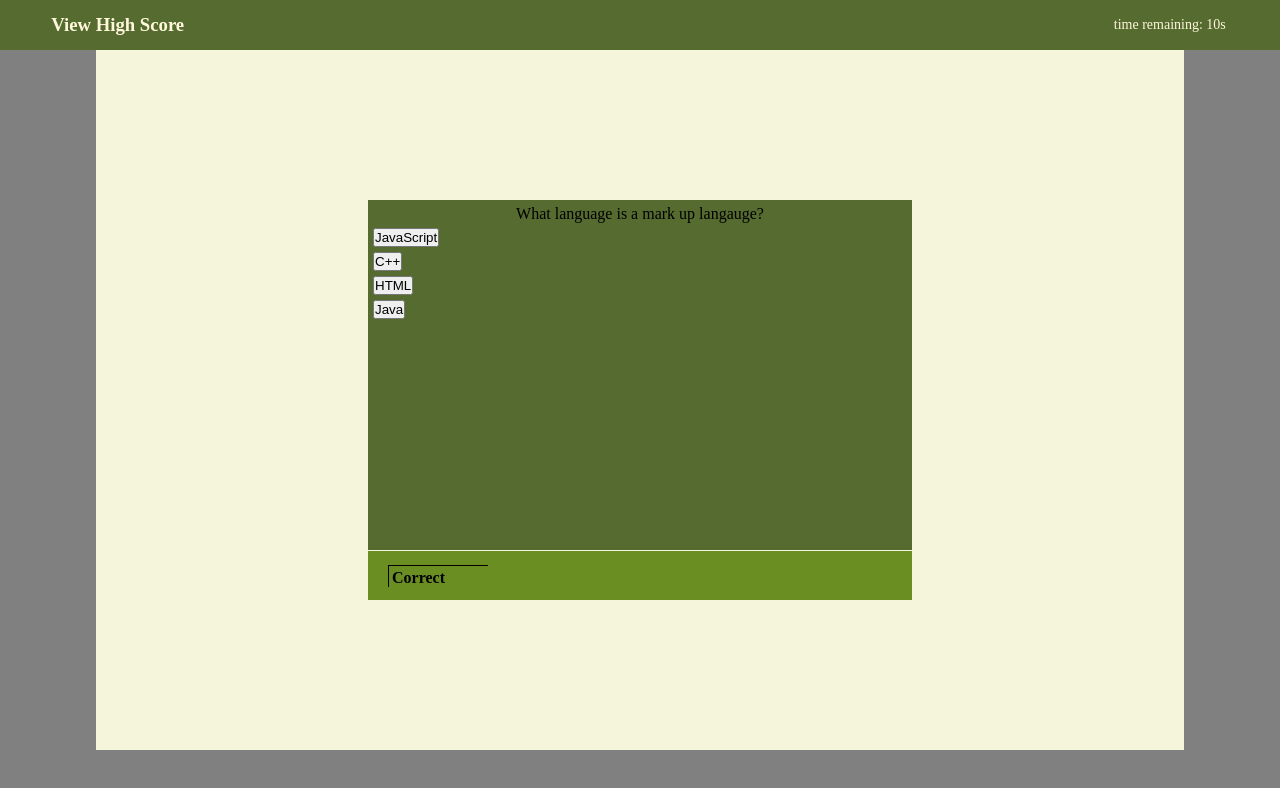
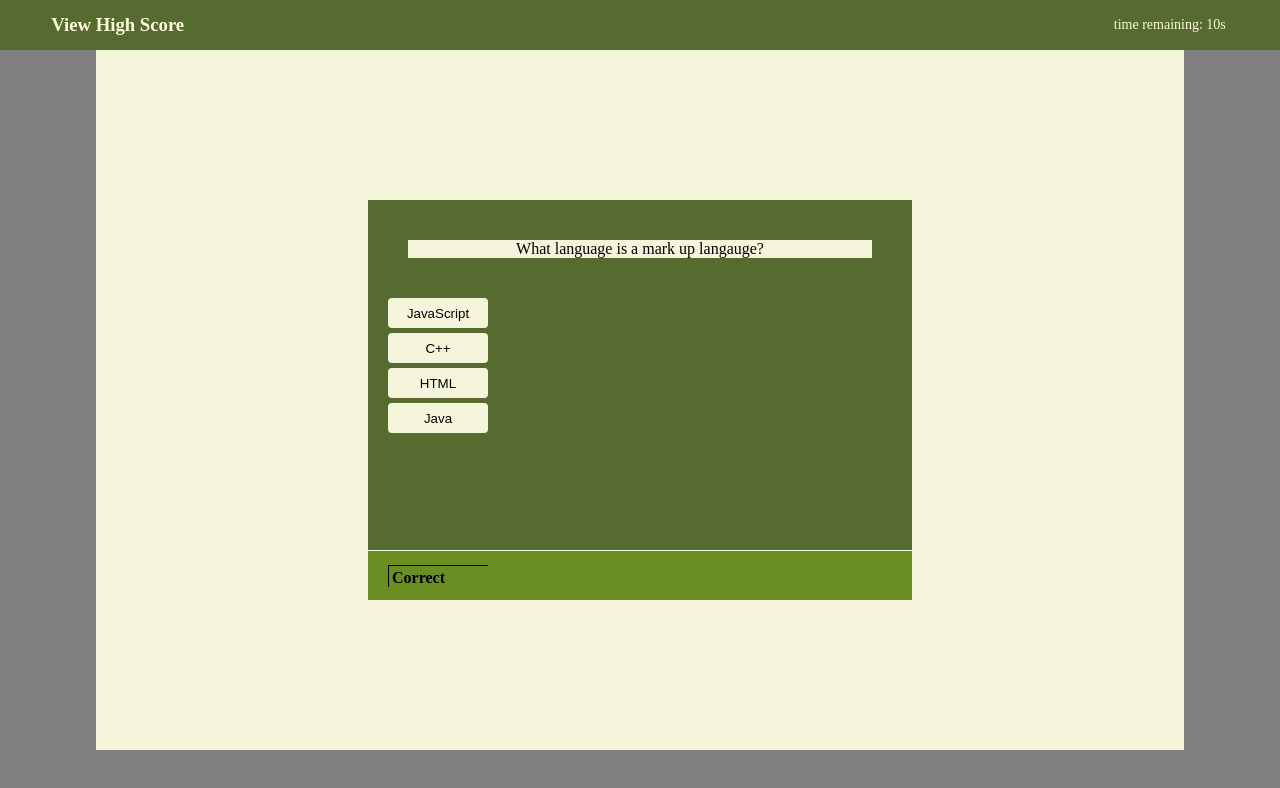
Before and after one commit to Infinitelooping/Travis-Lloyd-Code-Quiz, a plain HTML site: page index.html in a window 1280 px wide. Both pictures are taken after a click on the button "Continue". Drawn offline with Linux system fonts and the light colour scheme.

Commit message:
added ability to change questions on click and increase score, but bugs persist with recursion

```diff
--- a/assets/css/style.css
+++ b/assets/css/style.css
@@ -94,7 +94,3 @@
     border-top: 1px solid black;
     border-left: 1px solid black;
 }
-
-.question-list ul li{
-    list-style-type: none;
-}
--- a/assets/js/script.js
+++ b/assets/js/script.js
@@ -2,11 +2,14 @@
 var btnContinueEl = document.getElementById("btn-content");
 var questionListEl = document.getElementById("question-list");
 
-var question1El = document.createElement("li")
+var questionEl = document.createElement("li")
 var questAnswer1 = document.createElement("button");
 var questAnswer2 = document.createElement("button");
 var questAnswer3 = document.createElement("button");
 var questAnswer4 = document.createElement("button");
+
+var score = 0;
+var i = 0;
 
 
 var question1 = {
@@ -15,76 +18,125 @@ var question1 = {
     answer1: { opt: "JavaScript", correct: false},
     answer2: { opt: "C++", correct: false},
     answer3: { opt: "HTML", correct: true},
-    answer4: { opt: "Java", corret: false}
+    answer4: { opt: "Java", correct: false}
 
 };
 
 var question2 = {
-    question: "How do you select a and element by class in CSS?",
+    question: "How do you select an element by class in CSS?",
 
     answer1: { opt: ".class", correct: true},
     answer2: { opt: "#class", correct: false},
     answer3: { opt: "class", correct: false},
-    answer4: { opt: "-class", corret: false}
+    answer4: { opt: "-class", correct: false}
 
 };
 
-
 var question3 = {
-    question: "which option is not falsy",
-
-    answer1: "0",
-    answer2: "10",
-    answer3: "null",
-    answer4: "false",
+    question: "Which option is not falsy",
 
     answer1: { opt: "'0'", correct: false},
     answer2: { opt: "10", correct: true},
     answer3: { opt: "null", correct: false},
-    answer4: { opt: "false", corret: false}
+    answer4: { opt: "false", correct: false}
 };
 
 
-// var question1 = {
-//     question: "What language is a mark up langauge?",
+var question4 = {
+    question: "What is the type? '100'",
 
-//     answer1: "JavaScript",
-//     answer2: "C++",
-//     answer3: "HTML",
-//     answer4: "Java",
+    answer1: { opt: "string", correct: true},
+    answer2: { opt: "array", correct: false},
+    answer3: { opt: "integer", correct: false},
+    answer4: { opt: "boolean", correct: false}
 
-//     correctAnswer: question1.answer3
+};
 
-// };
-var questions = [question1, question2, question3]
+var question5 = {
+    question: "What object keyword do you use while in javascript to manipulate HTML?",
 
-for (i=0;i<questions.length;i++){
-    console.log(questions[i]);
+    answer1: { opt: "htmlObj", correct: false},
+    answer2: { opt: "%class", correct: false},
+    answer3: { opt: "DOM", correct: false},
+    answer4: { opt: "document", correct: true}
+
 };
+
+var question6 = {
+    question: "What third-party API helps with time and dates",
+
+    answer1: { opt: "JQuery", correct: false},
+    answer2: { opt: "Moment.js", correct: true},
+    answer3: { opt: "Bootstrap", correct: false},
+    answer4: { opt: "Js.min", correct: false}
+
+};
+var questions = [question1, question2, question3, question4, question5, question6]
 
 document.getElementById("btn-continue").addEventListener("click", displayQuestion);
 
-function displayQuestion(evt) {
-    evt.preventDefault();
+function displayQuestion() {
+        btnContinueEl.style.display = "none";
 
-    btnContinueEl.style.display = "none";
+        questionEl.innerHTML = questions[i].question;
+        questionEl.setAttribute("style", " listStyleType:none; display:block; margin-bottom: 25px; margin-top: 20px; background-color:beige; margin: 40px ");
 
-    question1El.innerHTML = questions[0].question;
-    question1El.setAttribute("style", " listStyleType:none; margin:5px; display:block ");
+        questAnswer1.innerHTML = questions[i].answer1.opt;
+        questAnswer2.innerHTML = questions[i].answer2.opt;
+        questAnswer3.innerHTML = questions[i].answer3.opt;
+        questAnswer4.innerHTML = questions[i].answer4.opt;
 
-    questAnswer1.innerHTML = questions[0].answer1.opt;
-    questAnswer2.innerHTML = questions[0].answer2.opt;
-    questAnswer3.innerHTML = questions[0].answer3.opt;
-    questAnswer4.innerHTML = questions[0].answer4.opt;
+        questAnswer1.setAttribute("style", " listStyleType:none; margin:5px; display:block; background-color: beige; width: 100px; height:30px; border:none; border-radius:4px; margin-left:20px ");
+        questAnswer2.setAttribute("style", " listStyleType:none; margin:5px; display:block; background-color: beige; width: 100px; height:30px; border:none; border-radius:4px; margin-left:20px ");
+        questAnswer3.setAttribute("style", " listStyleType:none; margin:5px; display:block; background-color: beige; width: 100px; height:30px; border:none; border-radius:4px; margin-left:20px ");
+        questAnswer4.setAttribute("style", " listStyleType:none; margin:5px; display:block; background-color: beige; width: 100px; height:30px; border:none; border-radius:4px; margin-left:20px ");
 
-    questAnswer1.setAttribute("style", " listStyleType:none; margin:5px; display:block ");
-    questAnswer2.setAttribute("style", " listStyleType:none; margin:5px; display:block ");
-    questAnswer3.setAttribute("style", " listStyleType:none; margin:5px; display:block ");
-    questAnswer4.setAttribute("style", " listStyleType:none; margin:5px; display:block ");
+        questionListEl.appendChild(questionEl);
+        questionListEl.appendChild(questAnswer1);
+        questionListEl.appendChild(questAnswer2);
+        questionListEl.appendChild(questAnswer3);
+        questionListEl.appendChild(questAnswer4);
 
-    questionListEl.appendChild(question1El);
-    questionListEl.appendChild(questAnswer1);
-    questionListEl.appendChild(questAnswer2);
-    questionListEl.appendChild(questAnswer3);
-    questionListEl.appendChild(questAnswer4);
+        checkAnswers();
+
+
+
 }
+
+
+function checkAnswers() {
+    questAnswer1.addEventListener("click", function(){
+        var choice = questions[i].answer1.correct;
+        rewardOrPunish(choice);
+    });
+    questAnswer2.addEventListener("click", function(){
+        var choice = questions[i].answer2.correct;
+        rewardOrPunish(choice);
+    });
+    questAnswer3.addEventListener("click", function(){
+        var choice = questions[i].answer3.correct;
+        rewardOrPunish(choice);
+    });
+    questAnswer4.addEventListener("click", function(){
+        var choice = questions[i].answer4.correct;
+        rewardOrPunish(choice);
+
+    });
+}
+
+function rewardOrPunish(choice){
+    if(choice){
+        score = score + 10;
+        console.log("is true!");
+        console.log(i);
+        i++
+        displayQuestion();
+    } else{
+        console.log("is false!:(");
+        i++
+        console.log(i);
+        displayQuestion();
+        //subract time and display next question
+    }
+
+}
```
